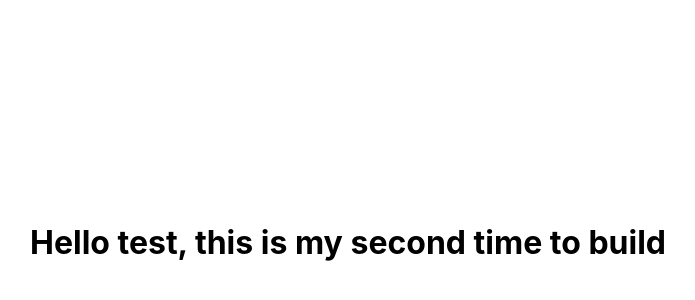
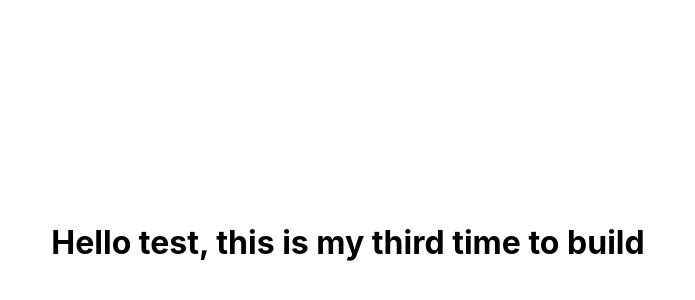
Before and after one commit to kazuki4real/nextjs_tutorial, a Next.js app: page / in a window 1280 px wide. Shown: the part 158-458 px from the top of the page, without its empty margins (292-987 px from the left). Built offline with nearby package versions, Linux system fonts and the light colour scheme.

Commit message:
third time

```diff
--- a/pages/index.js
+++ b/pages/index.js
@@ -9,7 +9,7 @@ export default function Home() {
         <meta name="description" content="Generated by create next app" />
         <link rel="icon" href="/favicon.ico" />
       </Head>
-      <h1>Hello test, this is my second time to build</h1>
+      <h1>Hello test, this is my third time to build</h1>
     </div>
   );
 }
```
